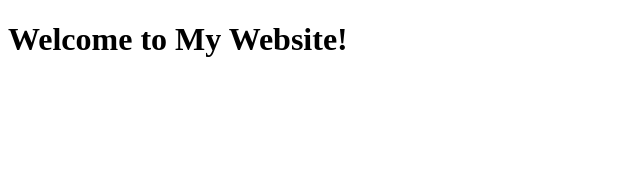
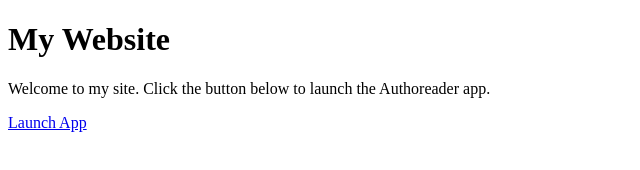
Before and after one commit to Ibreitenbach/Authoreader, a plain HTML site: page index.html in a window 1280 px wide. Shown: the whole page, without its empty margins (0-640 px from the left). Drawn offline with Linux system fonts and the light colour scheme.

Commit message:
Update index.html

```diff
--- a/index.html
+++ b/index.html
@@ -1,13 +1,14 @@
 <!DOCTYPE html>
 <html lang="en">
 <head>
-    <meta charset="UTF-8">
-    <meta name="viewport" content="width=device-width, initial-scale=1.0">
+    <title>Welcome!</title>
+    <link rel="stylesheet" href="styles.css">
+</head>
+<body>
+    <h1>My Website</h1>
+    <p>Welcome to my site. Click the button below to launch the Authoreader app.</p>
 
-    <title>My Awesome Website</title>
-    <link rel="stylesheet" href="styles.css">
-    </head>
+    <a href="authoreader.html" class="button">Launch App</a>
 
-<body>
-    <header>
-        <h1>Welcome to My Website!</h1>
+</body>
+</html>
```
